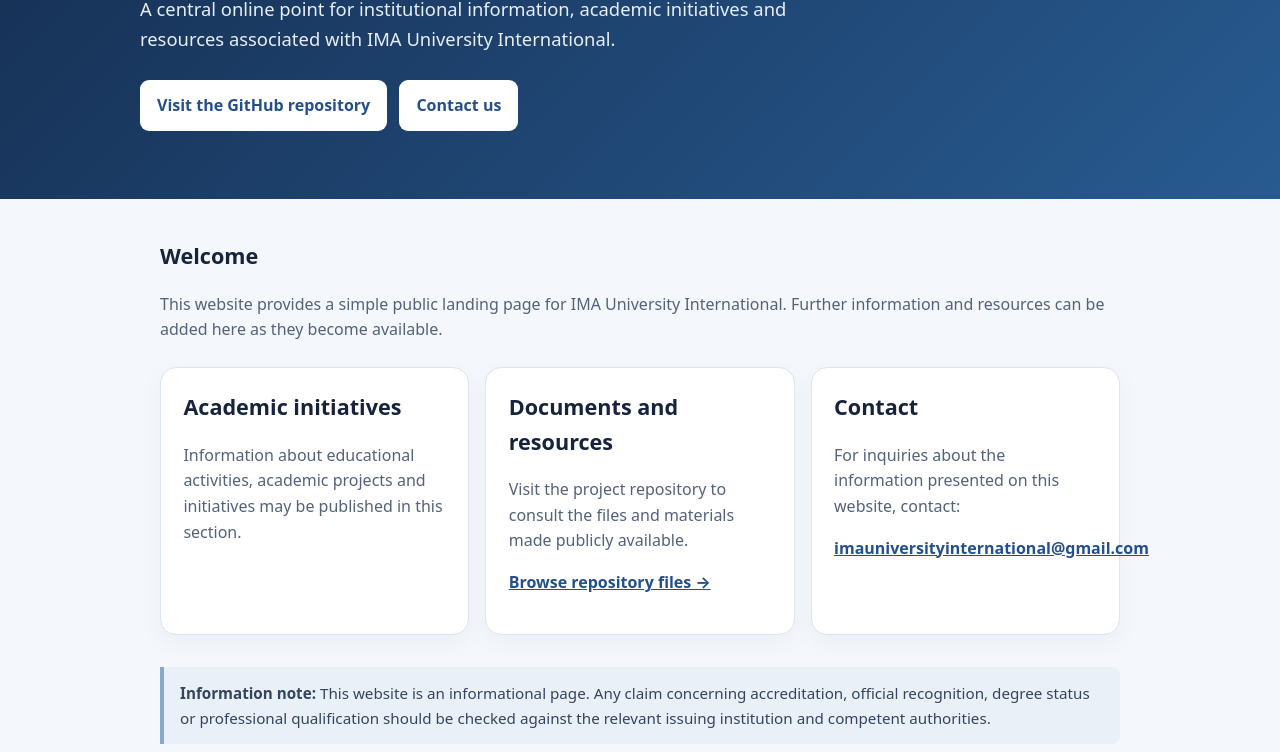
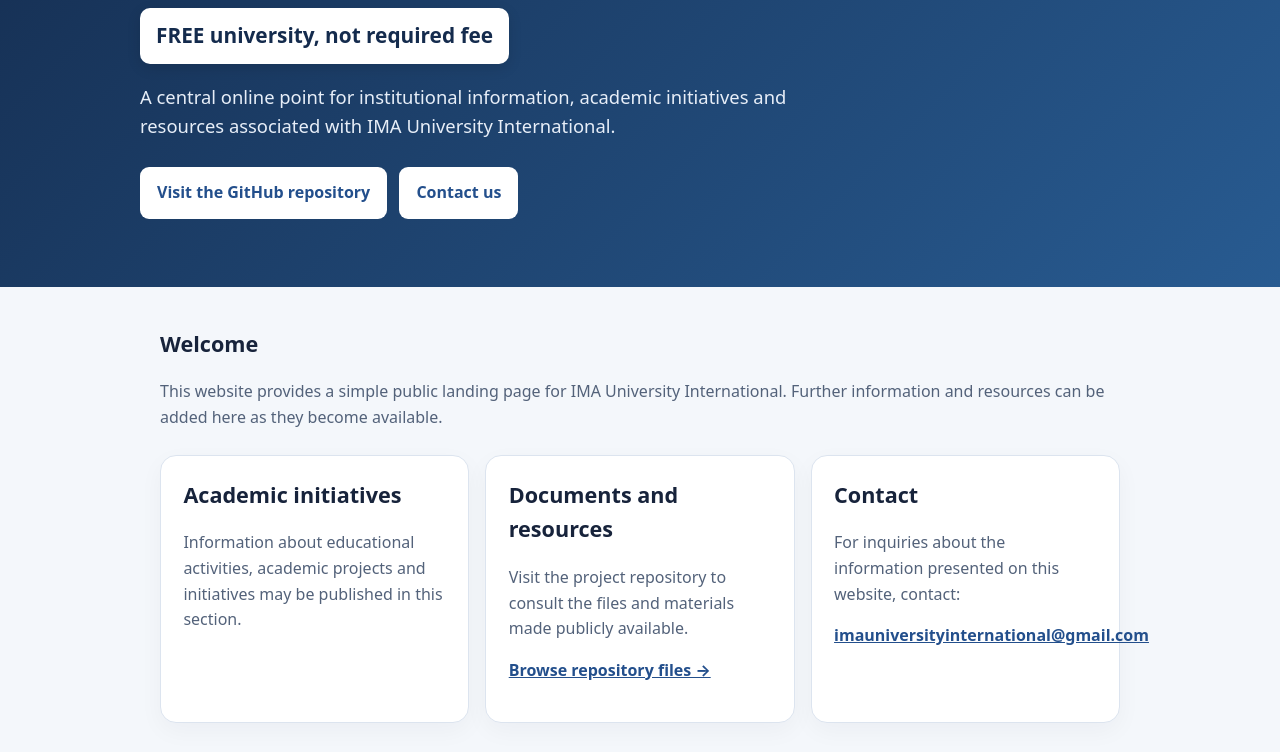
Before and after one commit to IMAuniversity/IMA-university-international, a plain HTML site: page index.html in a window 1280 px wide. Shown: the part 267-1019 px from the top of the page. Drawn offline with Linux system fonts and the light colour scheme.

Commit message:
Add requested free university statement to homepage

```diff
--- a/index.html
+++ b/index.html
@@ -22,6 +22,7 @@
     a { color:var(--accent); font-weight:650; }
     .button { display:inline-block; margin:.5rem .5rem .25rem 0; padding:.75rem 1rem; border-radius:9px; background:white; color:var(--accent); text-decoration:none; border:1px solid rgba(255,255,255,.65); }
     .button.primary { background:#fff; }
+    .fee-banner { display:inline-block; margin:1rem 0 0; padding:.7rem 1rem; border-radius:10px; background:#fff; color:#142b4d; font-weight:800; font-size:clamp(1.05rem,2.5vw,1.3rem); box-shadow:0 4px 14px rgba(0,0,0,.12); }
     .notice { border-left:4px solid #8aa7cc; padding:.9rem 1rem; background:#eaf0f8; border-radius:0 8px 8px 0; color:#34445d; font-size:.95rem; }
     footer { border-top:1px solid var(--line); padding:1.5rem 1.25rem; text-align:center; color:var(--muted); font-size:.9rem; }
   </style>
@@ -31,6 +32,7 @@
     <div class="wrap">
       <div class="eyebrow">Institutional information</div>
       <h1>IMA University International</h1>
+      <div class="fee-banner">FREE university, not required fee</div>
       <p>A central online point for institutional information, academic initiatives and resources associated with IMA University International.</p>
       <a class="button primary" href="https://github.com/IMAuniversity/IMA-university-international">Visit the GitHub repository</a>
       <a class="button" href="mailto:imauniversityinternational@gmail.com">Contact us</a>
```
